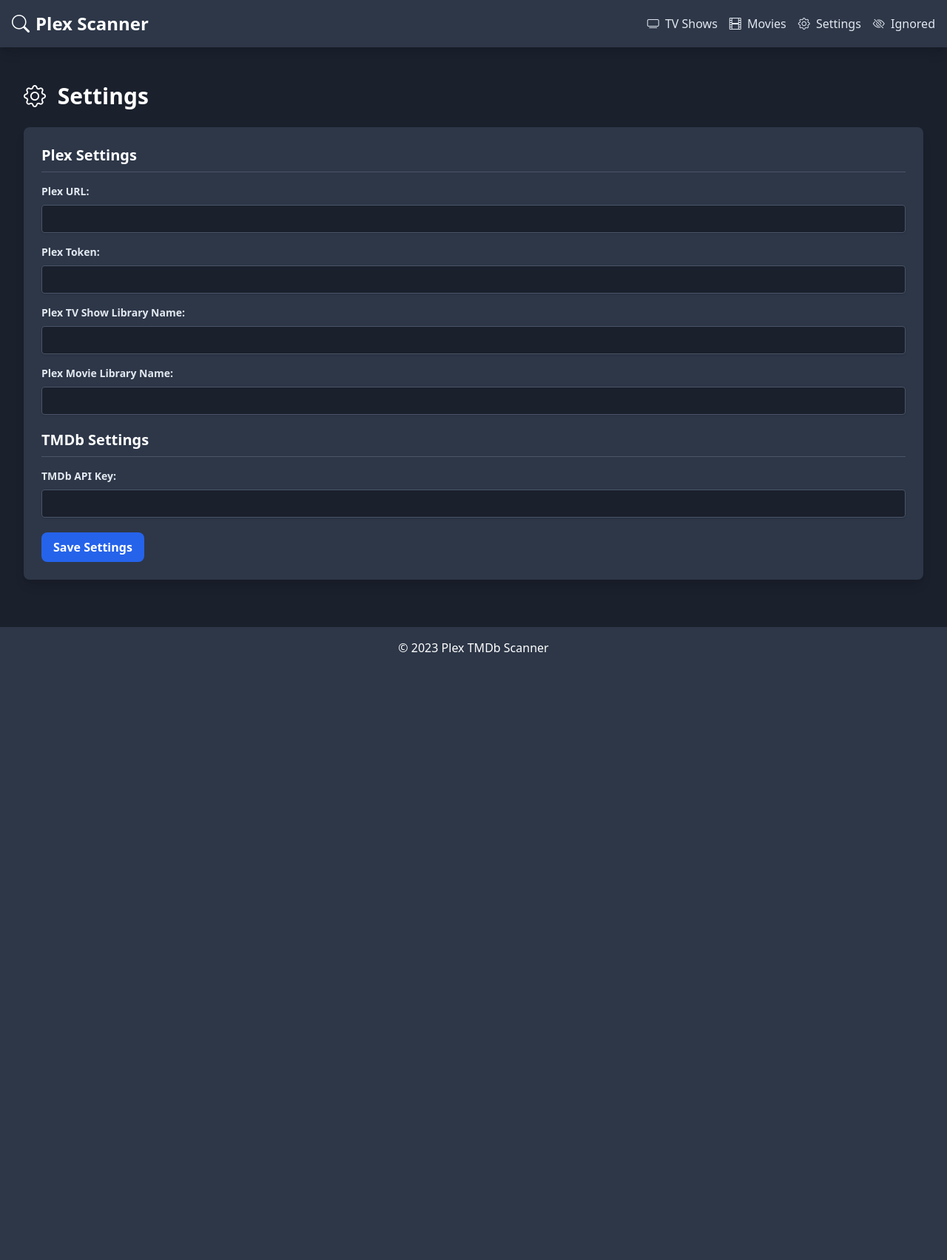
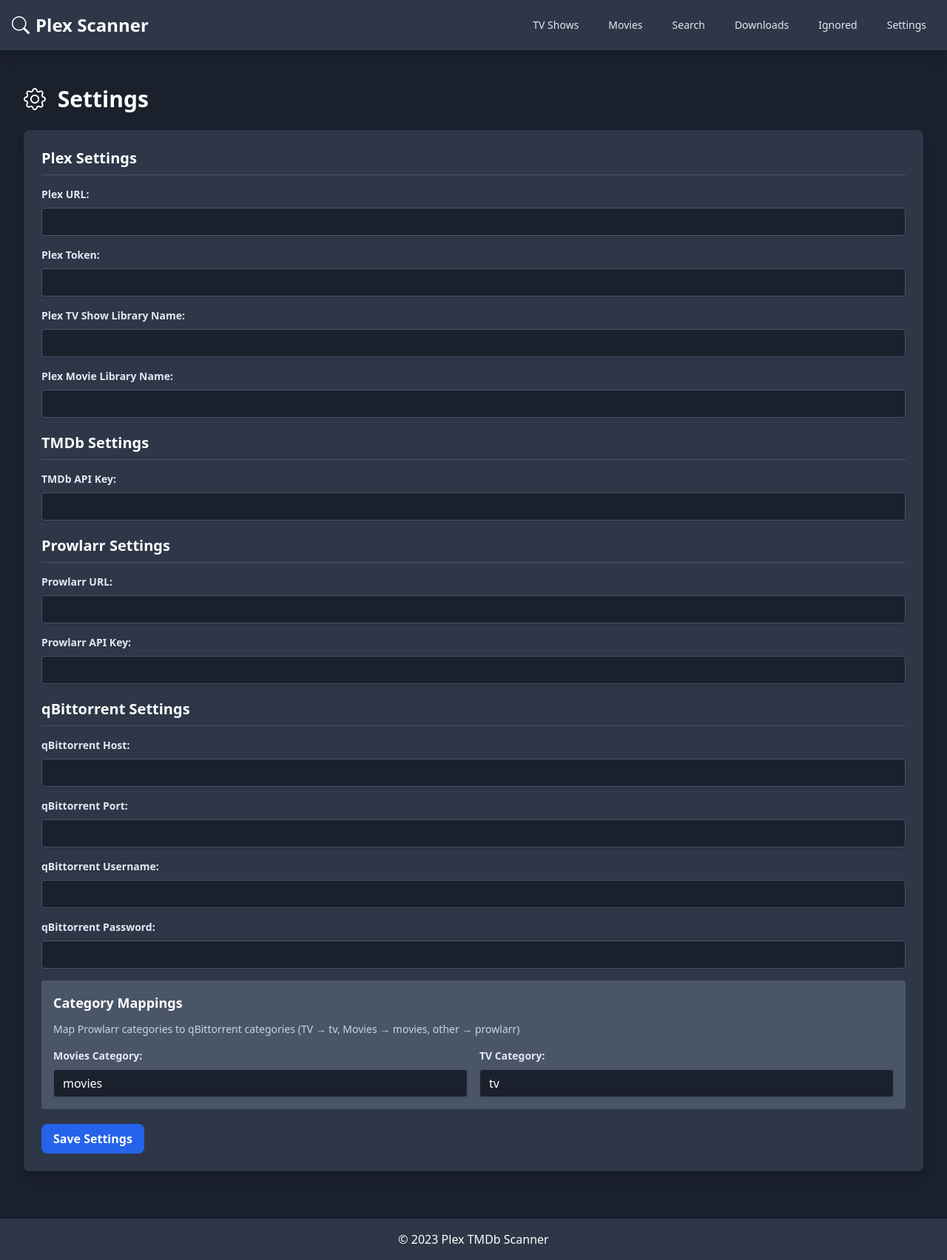
Before and after one commit to fruitcake514/plexscanner, a Flask app: template templates/settings.html in a window 1280 px wide. Shown: the whole page at 74% size. Before the commit the page ends 882 px from the top, so only its background shows below. Run offline with Flask 2, Linux system fonts and the light colour scheme; the template is opened without the code that fills it, so the values that code supplies are empty; some libraries are stand-ins or nearby versions.

Commit message:
Add files via upload

```diff
--- a/templates/base.html
+++ b/templates/base.html
@@ -35,10 +35,12 @@
             <div class="flex justify-between items-center py-4">
                 <a class="text-2xl font-bold text-white" href="{{ url_for('index') }}"><i class="bi bi-search mr-2"></i>Plex Scanner</a>
                 <div class="hidden md:flex items-center space-x-4">
-                    <a class="text-gray-300 hover:text-white" href="{{ url_for('index') }}"><i class="bi bi-tv mr-1"></i> TV Shows</a>
-                    <a class="text-gray-300 hover:text-white" href="{{ url_for('movies') }}"><i class="bi bi-film mr-1"></i> Movies</a>
-                    <a class="text-gray-300 hover:text-white" href="{{ url_for('settings') }}"><i class="bi bi-gear mr-1"></i> Settings</a>
-                    <a class="text-gray-300 hover:text-white" href="{{ url_for('ignored_shows') }}"><i class="bi bi-eye-slash mr-1"></i> Ignored</a>
+                    <a href="{{ url_for('index') }}" class="text-gray-300 hover:bg-gray-700 hover:text-white px-3 py-2 rounded-md text-sm font-medium">TV Shows</a>
+                    <a href="{{ url_for('movies') }}" class="text-gray-300 hover:bg-gray-700 hover:text-white px-3 py-2 rounded-md text-sm font-medium">Movies</a>
+                    <a href="{{ url_for('search') }}" class="text-gray-300 hover:bg-gray-700 hover:text-white px-3 py-2 rounded-md text-sm font-medium">Search</a>
+                    <a href="{{ url_for('downloads') }}" class="text-gray-300 hover:bg-gray-700 hover:text-white px-3 py-2 rounded-md text-sm font-medium">Downloads</a>
+                    <a href="{{ url_for('ignored_shows') }}" class="text-gray-300 hover:bg-gray-700 hover:text-white px-3 py-2 rounded-md text-sm font-medium">Ignored</a>
+                    <a href="{{ url_for('settings') }}" class="text-gray-300 hover:bg-gray-700 hover:text-white px-3 py-2 rounded-md text-sm font-medium">Settings</a>
                 </div>
                 <div class="md:hidden">
                     <button id="mobile-menu-button" class="text-gray-300 hover:text-white focus:outline-none">
--- a/templates/settings.html
+++ b/templates/settings.html
@@ -41,6 +41,63 @@
                 </div>
             </div>
 
+            <div class="mb-5">
+                <h2 class="text-xl font-semibold text-white mb-4 border-b border-gray-700 pb-2">Prowlarr Settings</h2>
+                <div class="mb-4">
+                    <label for="prowlarr_url" class="block text-gray-300 text-sm font-bold mb-2">Prowlarr URL:</label>
+                    <input type="text" id="prowlarr_url" name="prowlarr_url" value="{{ config.prowlarr.url }}"
+                           class="shadow appearance-none border border-gray-700 rounded w-full py-2 px-3 bg-gray-900 text-white leading-tight focus:outline-none focus:shadow-outline focus:border-blue-500">
+                </div>
+                <div class="mb-4">
+                    <label for="prowlarr_api_key" class="block text-gray-300 text-sm font-bold mb-2">Prowlarr API Key:</label>
+                    <input type="text" id="prowlarr_api_key" name="prowlarr_api_key" value="{{ config.prowlarr.api_key }}"
+                           class="shadow appearance-none border border-gray-700 rounded w-full py-2 px-3 bg-gray-900 text-white leading-tight focus:outline-none focus:shadow-outline focus:border-blue-500">
+                </div>
+            </div>
+
+            <div class="mb-5">
+                <h2 class="text-xl font-semibold text-white mb-4 border-b border-gray-700 pb-2">qBittorrent Settings</h2>
+                <div class="mb-4">
+                    <label for="qbittorrent_host" class="block text-gray-300 text-sm font-bold mb-2">qBittorrent Host:</label>
+                    <input type="text" id="qbittorrent_host" name="qbittorrent_host" value="{{ config.qbittorrent.host }}"
+                           class="shadow appearance-none border border-gray-700 rounded w-full py-2 px-3 bg-gray-900 text-white leading-tight focus:outline-none focus:shadow-outline focus:border-blue-500">
+                </div>
+                <div class="mb-4">
+                    <label for="qbittorrent_port" class="block text-gray-300 text-sm font-bold mb-2">qBittorrent Port:</label>
+                    <input type="number" id="qbittorrent_port" name="qbittorrent_port" value="{{ config.qbittorrent.port }}"
+                           class="shadow appearance-none border border-gray-700 rounded w-full py-2 px-3 bg-gray-900 text-white leading-tight focus:outline-none focus:shadow-outline focus:border-blue-500">
+                </div>
+                <div class="mb-4">
+                    <label for="qbittorrent_username" class="block text-gray-300 text-sm font-bold mb-2">qBittorrent Username:</label>
+                    <input type="text" id="qbittorrent_username" name="qbittorrent_username" value="{{ config.qbittorrent.username }}"
+                           class="shadow appearance-none border border-gray-700 rounded w-full py-2 px-3 bg-gray-900 text-white leading-tight focus:outline-none focus:shadow-outline focus:border-blue-500">
+                </div>
+                <div class="mb-4">
+                    <label for="qbittorrent_password" class="block text-gray-300 text-sm font-bold mb-2">qBittorrent Password:</label>
+                    <input type="password" id="qbittorrent_password" name="qbittorrent_password" value="{{ config.qbittorrent.password }}"
+                           class="shadow appearance-none border border-gray-700 rounded w-full py-2 px-3 bg-gray-900 text-white leading-tight focus:outline-none focus:shadow-outline focus:border-blue-500">
+                </div>
+                <div class="mt-4 p-4 bg-gray-700 rounded">
+                    <h3 class="text-lg font-semibold text-white mb-3">Category Mappings</h3>
+                    <p class="text-gray-400 text-sm mb-4">Map Prowlarr categories to qBittorrent categories (TV → tv, Movies → movies, other → prowlarr)</p>
+
+                    <div class="grid grid-cols-2 gap-4">
+                        <div>
+                            <label class="block text-gray-300 text-sm font-bold mb-2">Movies Category:</label>
+                            <input type="text" name="category_mapping_movies" value="{{ config.qbittorrent.category_mappings.movies if config.qbittorrent.category_mappings else 'movies' }}"
+                                   class="shadow appearance-none border border-gray-700 rounded w-full py-2 px-3 bg-gray-900 text-white leading-tight focus:outline-none focus:shadow-outline focus:border-blue-500"
+                                   placeholder="movies">
+                        </div>
+                        <div>
+                            <label class="block text-gray-300 text-sm font-bold mb-2">TV Category:</label>
+                            <input type="text" name="category_mapping_tv" value="{{ config.qbittorrent.category_mappings.tv if config.qbittorrent.category_mappings else 'tv' }}"
+                                   class="shadow appearance-none border border-gray-700 rounded w-full py-2 px-3 bg-gray-900 text-white leading-tight focus:outline-none focus:shadow-outline focus:border-blue-500"
+                                   placeholder="tv">
+                        </div>
+                    </div>
+                </div>
+            </div>
+
             <div class="flex items-center justify-between">
                 <button type="submit" class="bg-blue-600 hover:bg-blue-700 text-white font-bold py-2 px-4 rounded-lg focus:outline-none focus:shadow-outline">
                     Save Settings
```
Also changed, not shown: templates/downloads.html (added, +44 -0 lines), templates/search.html (added, +107 -0 lines).
